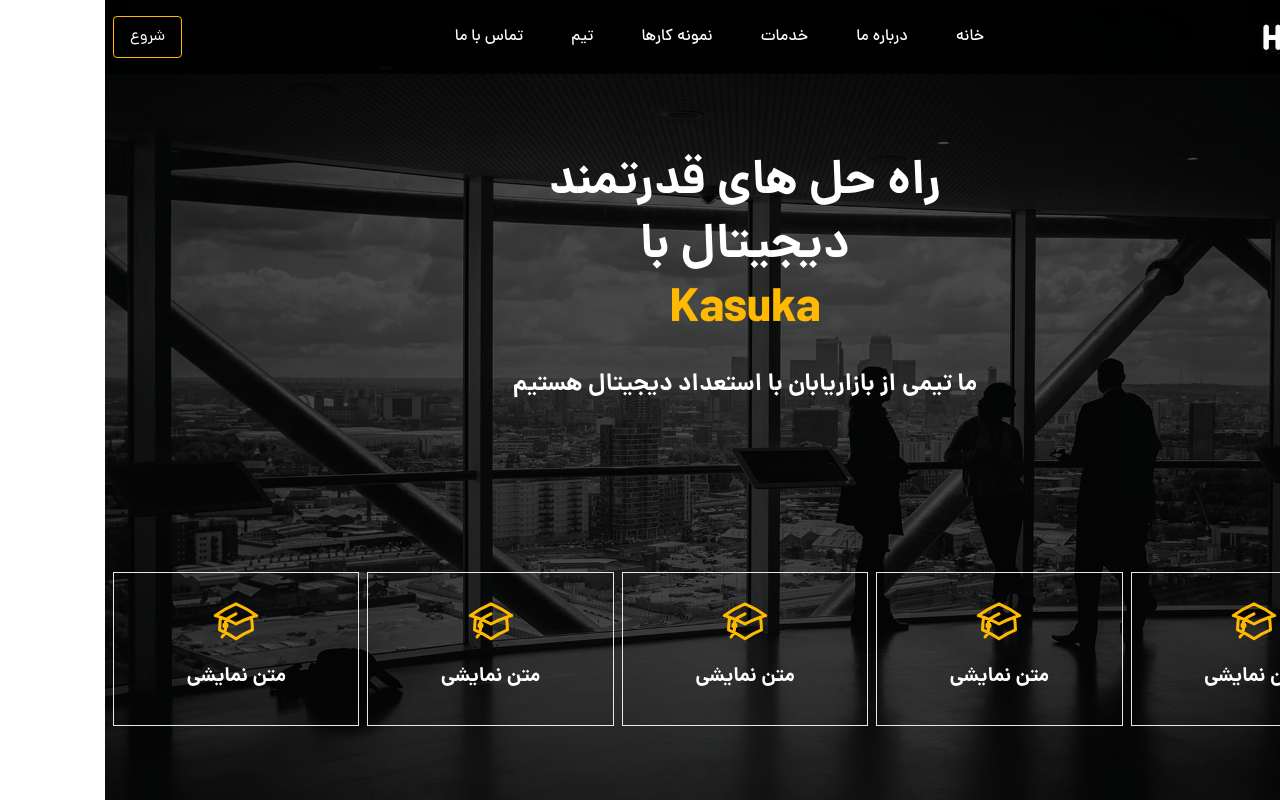
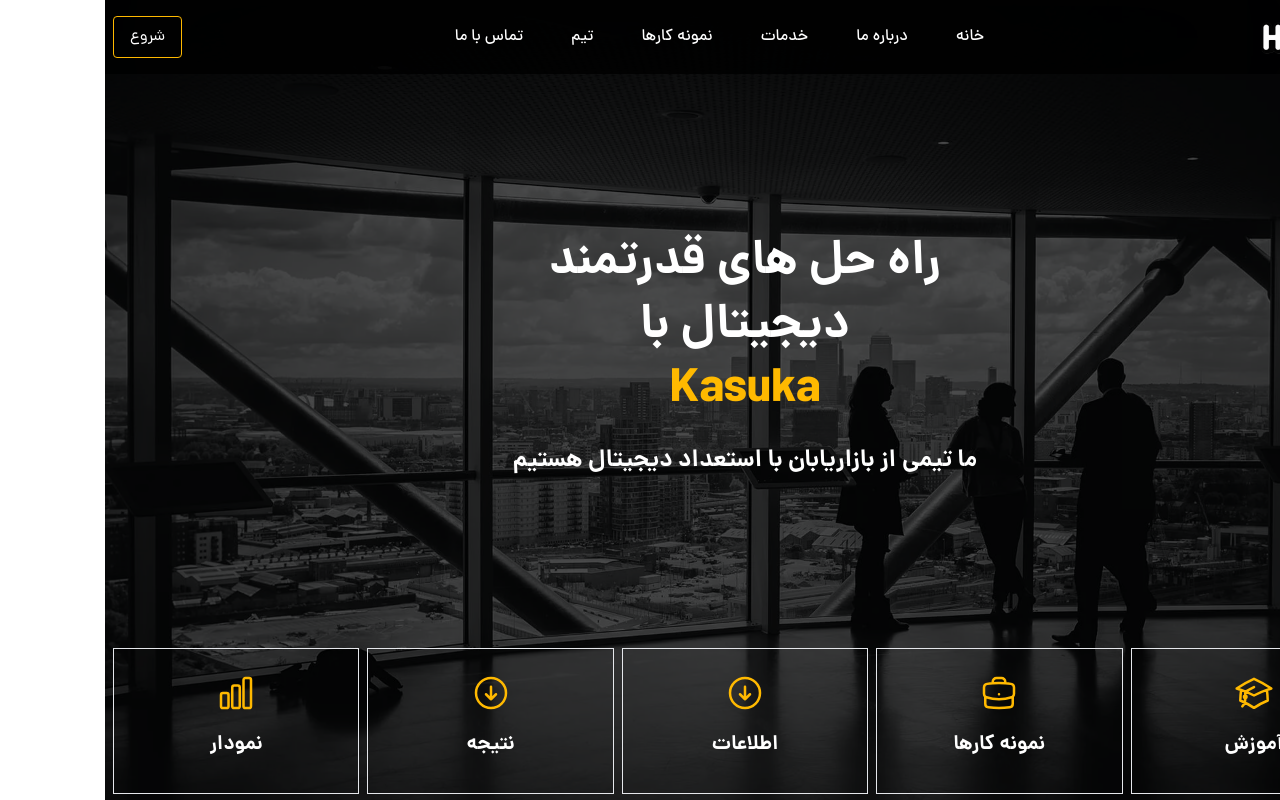
Before and after one commit to homow/kasuka, a React (Vite) app: page / in a window 1280 px wide. Built offline with nearby package versions, Linux system fonts and the light colour scheme.

Commit message:
completed dynamic HeaderIconBox

```diff
--- a/src/jsx/component/Header/Header.jsx
+++ b/src/jsx/component/Header/Header.jsx
@@ -7,9 +7,9 @@
     return (
         <header className="relative h-screen pt-18 text-white bg-[url('/static/img/hero-bg.webp')] bg-cover bg-fixed bg-center">
             <div className={"absolute inset-0 bg-black/70"}></div>
-            <div className="relative container z-10 sm:mt-20 sm:space-y-40">
+            <div className="relative container z-10 sm:mt-40 sm:space-y-40">
                 <NavBar/>
-                <div className={"mt-8 text-center max-w-120 mx-auto space-y-4"}>
+                <div className={"mt-5 text-center max-w-120 mx-auto space-y-3"}>
                     <h1>
                         راه حل های قدرتمند دیجیتال با
                         <span className={"text-amber-400 block"}>
@@ -18,13 +18,28 @@
                     </h1>
                     <h2>ما تیمی از بازاریابان با استعداد دیجیتال هستیم</h2>
                 </div>
-                <div className={"mt-10 gap-2 grid grid-cols-1 sm:grid-cols-3 lg:grid-cols-5"}>
-                    <HeaderIconBox/>
-                    <HeaderIconBox/>
-                    <HeaderIconBox/>
+                <div className={"mt-6 gap-2 grid grid-cols-1 sm:grid-cols-3 lg:grid-cols-5"}>
+                    <HeaderIconBox text={"آموزش"} icon={<svg xmlns="http://www.w3.org/2000/svg" fill="none" viewBox="0 0 24 24" strokeWidth={1.5} stroke="oklch(82.8% 0.189 84.429)" className="size-10">
+                        <path strokeLinecap="round" strokeLinejoin="round" d="M4.26 10.147a60.438 60.438 0 0 0-.491 6.347A48.62 48.62 0 0 1 12 20.904a48.62 48.62 0 0 1 8.232-4.41 60.46 60.46 0 0 0-.491-6.347m-15.482 0a50.636 50.636 0 0 0-2.658-.813A59.906 59.906 0 0 1 12 3.493a59.903 59.903 0 0 1 10.399 5.84c-.896.248-1.783.52-2.658.814m-15.482 0A50.717 50.717 0 0 1 12 13.489a50.702 50.702 0 0 1 7.74-3.342M6.75 15a.75.75 0 1 0 0-1.5.75.75 0 0 0 0 1.5Zm0 0v-3.675A55.378 55.378 0 0 1 12 8.443m-7.007 11.55A5.981 5.981 0 0 0 6.75 15.75v-1.5" />
+                    </svg>
+                    } />
+                    <HeaderIconBox text={"نمونه کارها"} icon={<svg xmlns="http://www.w3.org/2000/svg" fill="none" viewBox="0 0 24 24" strokeWidth={1.5} stroke="oklch(82.8% 0.189 84.429)" className="size-10">
+                        <path strokeLinecap="round" strokeLinejoin="round" d="M20.25 14.15v4.25c0 1.094-.787 2.036-1.872 2.18-2.087.277-4.216.42-6.378.42s-4.291-.143-6.378-.42c-1.085-.144-1.872-1.086-1.872-2.18v-4.25m16.5 0a2.18 2.18 0 0 0 .75-1.661V8.706c0-1.081-.768-2.015-1.837-2.175a48.114 48.114 0 0 0-3.413-.387m4.5 8.006c-.194.165-.42.295-.673.38A23.978 23.978 0 0 1 12 15.75c-2.648 0-5.195-.429-7.577-1.22a2.016 2.016 0 0 1-.673-.38m0 0A2.18 2.18 0 0 1 3 12.489V8.706c0-1.081.768-2.015 1.837-2.175a48.111 48.111 0 0 1 3.413-.387m7.5 0V5.25A2.25 2.25 0 0 0 13.5 3h-3a2.25 2.25 0 0 0-2.25 2.25v.894m7.5 0a48.667 48.667 0 0 0-7.5 0M12 12.75h.008v.008H12v-.008Z" />
+                    </svg>
+                    } />
+                    <HeaderIconBox text={"اطلاعات"} icon={<svg xmlns="http://www.w3.org/2000/svg" fill="none" viewBox="0 0 24 24" strokeWidth={1.5} stroke="oklch(82.8% 0.189 84.429)" className="size-10">
+                        <path strokeLinecap="round" strokeLinejoin="round" d="m9 12.75 3 3m0 0 3-3m-3 3v-7.5M21 12a9 9 0 1 1-18 0 9 9 0 0 1 18 0Z" />
+                    </svg>
+                    } />
                     <div className={"max-sm:space-y-2 sm:col-span-3 sm:flex sm:items-center sm:justify-center sm:px-16 sm:gap-2 lg:col-span-2 lg:p-0 lg:flex-row"}>
-                        <HeaderIconBox/>
-                        <HeaderIconBox/>
+                        <HeaderIconBox text={"نتیجه"} icon={<svg xmlns="http://www.w3.org/2000/svg" fill="none" viewBox="0 0 24 24" strokeWidth={1.5} stroke="oklch(82.8% 0.189 84.429)" className="size-10">
+                            <path strokeLinecap="round" strokeLinejoin="round" d="m9 12.75 3 3m0 0 3-3m-3 3v-7.5M21 12a9 9 0 1 1-18 0 9 9 0 0 1 18 0Z" />
+                        </svg>
+                        } />
+                        <HeaderIconBox text={"نمودار"} icon={<svg xmlns="http://www.w3.org/2000/svg" fill="none" viewBox="0 0 24 24" strokeWidth={1.5} stroke="oklch(82.8% 0.189 84.429)" className="size-10">
+                            <path strokeLinecap="round" strokeLinejoin="round" d="M3 13.125C3 12.504 3.504 12 4.125 12h2.25c.621 0 1.125.504 1.125 1.125v6.75C7.5 20.496 6.996 21 6.375 21h-2.25A1.125 1.125 0 0 1 3 19.875v-6.75ZM9.75 8.625c0-.621.504-1.125 1.125-1.125h2.25c.621 0 1.125.504 1.125 1.125v11.25c0 .621-.504 1.125-1.125 1.125h-2.25a1.125 1.125 0 0 1-1.125-1.125V8.625ZM16.5 4.125c0-.621.504-1.125 1.125-1.125h2.25C20.496 3 21 3.504 21 4.125v15.75c0 .621-.504 1.125-1.125 1.125h-2.25a1.125 1.125 0 0 1-1.125-1.125V4.125Z" />
+                        </svg>
+                        } />
                     </div>
                 </div>
             </div>
--- a/src/jsx/component/Header/HeaderIconBox.jsx
+++ b/src/jsx/component/Header/HeaderIconBox.jsx
@@ -1,10 +1,8 @@
-export default function HeaderIconBox({className = ""}) {
+export default function HeaderIconBox({icon, text = "متن نمایشی"}) {
     return (
-        <div className={`w-full py-2 sm:py-6 border border-gray-200 flex items-center justify-center flex-col gap-2 hover:border-amber-400  hover:text-amber-400 transition-all duration-300 ${className}`}>
-            <svg xmlns="http://www.w3.org/2000/svg" fill="none" viewBox="0 0 24 24" strokeWidth={1.5} stroke="oklch(82.8% 0.189 84.429)" className="size-12">
-                <path strokeLinecap="round" strokeLinejoin="round" d="M4.26 10.147a60.438 60.438 0 0 0-.491 6.347A48.62 48.62 0 0 1 12 20.904a48.62 48.62 0 0 1 8.232-4.41 60.46 60.46 0 0 0-.491-6.347m-15.482 0a50.636 50.636 0 0 0-2.658-.813A59.906 59.906 0 0 1 12 3.493a59.903 59.903 0 0 1 10.399 5.84c-.896.248-1.783.52-2.658.814m-15.482 0A50.717 50.717 0 0 1 12 13.489a50.702 50.702 0 0 1 7.74-3.342M6.75 15a.75.75 0 1 0 0-1.5.75.75 0 0 0 0 1.5Zm0 0v-3.675A55.378 55.378 0 0 1 12 8.443m-7.007 11.55A5.981 5.981 0 0 0 6.75 15.75v-1.5"/>
-            </svg>
-            <h3><a href="#">متن نمایشی</a></h3>
+        <div className={`w-full py-2 sm:py-6 border border-gray-200 flex items-center justify-center flex-col gap-2 hover:border-amber-400  hover:text-amber-400 transition-all duration-300`}>
+            {icon}
+            <h3><a href="#">{text}</a></h3>
         </div>
     )
 }
--- a/src/jsx/component/Header/NavBar.jsx
+++ b/src/jsx/component/Header/NavBar.jsx
@@ -27,7 +27,7 @@
             <div className={'container flex items-center justify-between'}>
                 <div id="overlay" className="fixed inset-0 -bottom-2000 bg-black/60 z-10 hidden"></div>
                 <div className={"max-w-30"}><a href="https://homow.ir"><img className={"w-full"} src="/static/logo/logo.webp" alt="logo"/></a></div>
-                <ul className={'z-20 max-md:fixed top-0 -right-45 bottom-0 transition-all duration-150 flex gap-1 max-md:flex-col md:flex-row md:grow md:justify-center md:gap-5 lg:gap-12 font-dana-md max-md:text-black max-md:bg-white w-40'} id={"menu"}>
+                <ul className={'z-20 max-md:fixed top-0 -right-45 -bottom-[100vh] transition-all duration-150 flex gap-1 max-md:flex-col md:flex-row md:grow md:justify-center md:gap-5 lg:gap-12 font-dana-md max-md:text-black max-md:bg-white w-40'} id={"menu"}>
                     <li>
                         <a className={'block max-md:py-4 max-md:pr-4 max-md:hover:bg-amber-400 md:hover:text-amber-400 transition-all duration-300'} href="/">خانه</a>
                     </li>
--- /dev/null
+++ b/src/jsx/component/Main/Main.jsx
@@ -0,0 +1 @@
+"use strict";
```
